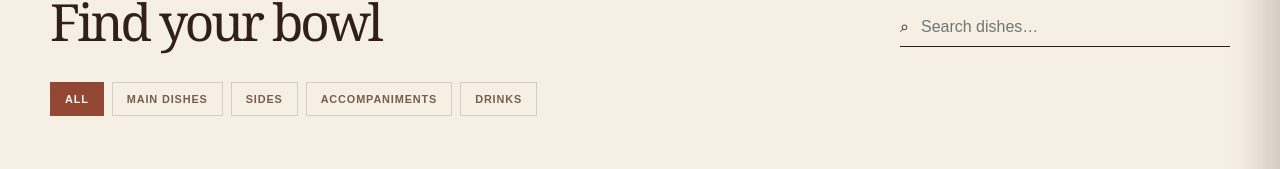
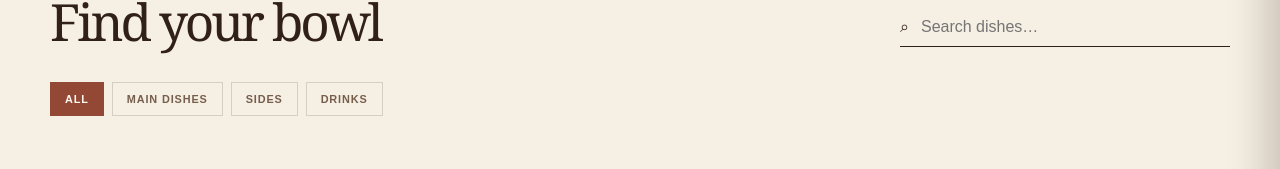
Before and after one commit to kinoss123/Food-Ordering, a plain HTML site: page client/Ordering_page.html in a window 1280 px wide. Shown: the part 567-736 px from the top of the page. Drawn offline with Linux system fonts and the light colour scheme; no server answers.

Commit message:
Remove accompaniments category

```diff
--- a/client/Ordering_page.html
+++ b/client/Ordering_page.html
@@ -16,7 +16,7 @@
     </section>
     <section class="menu-section" aria-labelledby="menuTitle">
       <div class="menu-tools"><div><p class="eyebrow">Order at your pace</p><h2 id="menuTitle">Find your bowl</h2></div><label class="search-field" for="searchBox"><span class="sr-only">Search dishes</span><span aria-hidden="true">⌕</span><input type="search" id="searchBox" placeholder="Search dishes…" autocomplete="off"></label></div>
-      <div class="category-tabs" role="group" aria-label="Filter dishes by category"><button class="category-tab is-active" type="button" data-category="">All</button><button class="category-tab" type="button" data-category="main">Main dishes</button><button class="category-tab" type="button" data-category="side">Sides</button><button class="category-tab" type="button" data-category="side">Accompaniments</button><button class="category-tab" type="button" data-category="drink">Drinks</button></div>
+      <div class="category-tabs" role="group" aria-label="Filter dishes by category"><button class="category-tab is-active" type="button" data-category="">All</button><button class="category-tab" type="button" data-category="main">Main dishes</button><button class="category-tab" type="button" data-category="side">Sides</button><button class="category-tab" type="button" data-category="drink">Drinks</button></div>
       <div class="food-grid" id="menuGrid" aria-live="polite"><p class="menu-status">Preparing the menu…</p></div>
     </section>
   </main>
```
